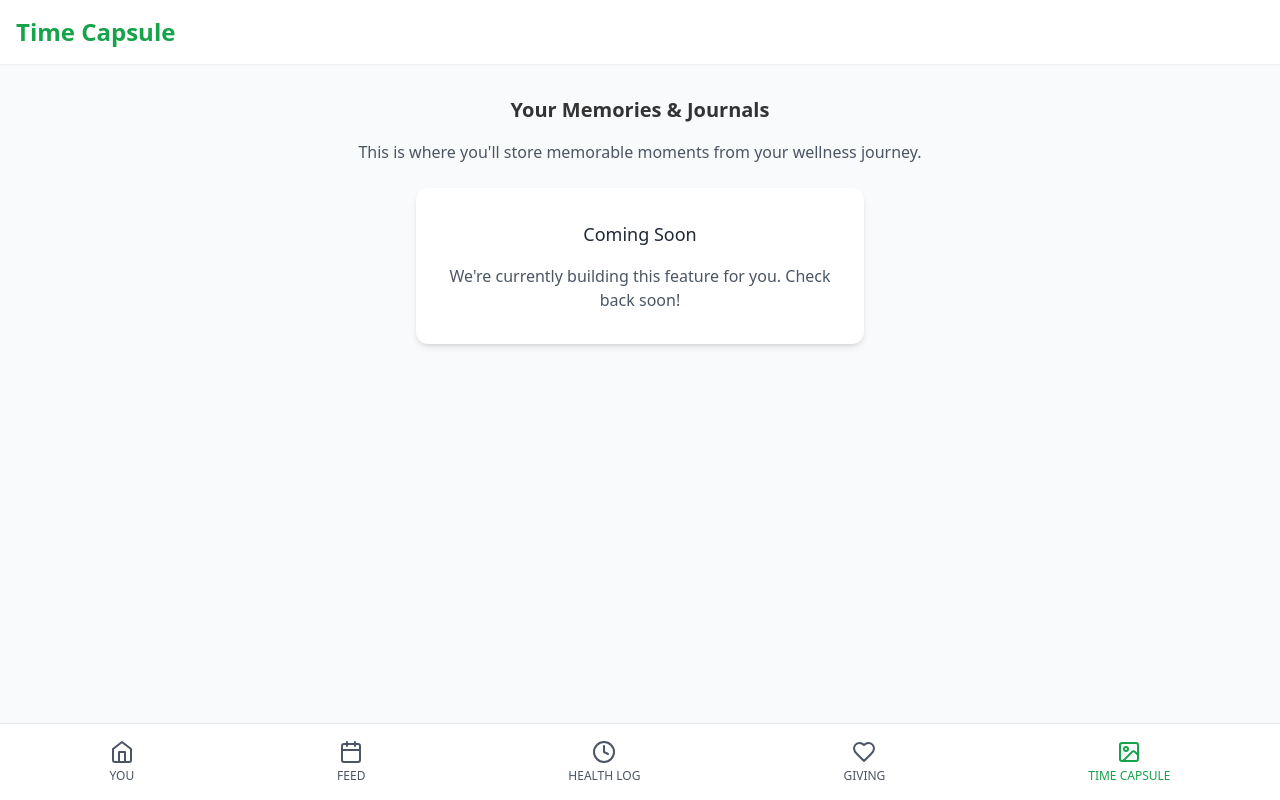
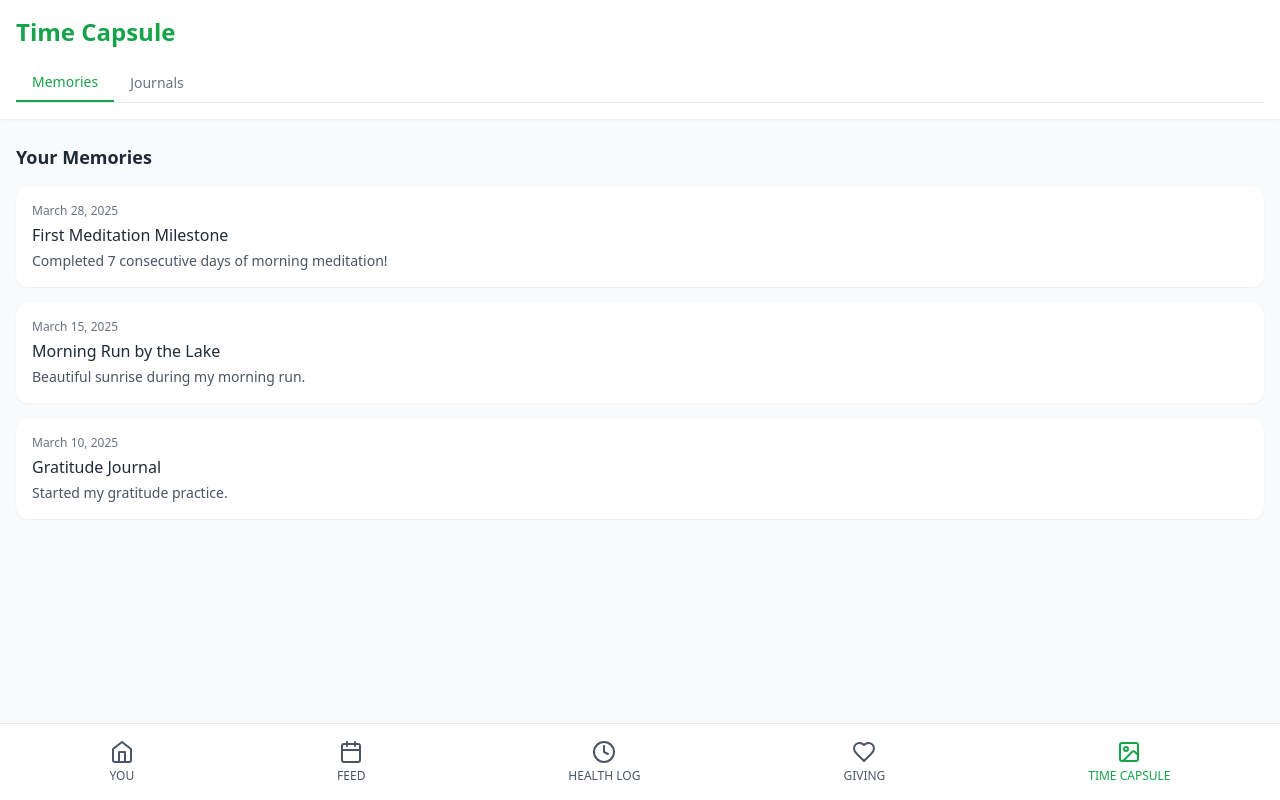
Before and after one commit to TheSamanthaWilliams/you-wellness-app, a Next.js app: page /time-capsule in a window 1280 px wide. Built offline with nearby package versions, Linux system fonts and the light colour scheme.

Commit message:
Update page.js

```diff
--- a/app/time-capsule/page.js
+++ b/app/time-capsule/page.js
@@ -1,29 +1,92 @@
 "use client";
 
-import React from 'react';
+import React, { useState } from 'react';
 import BottomNav from '../components/BottomNav';
 
 export default function TimeCapsule() {
+  const [activeTab, setActiveTab] = useState('memories');
+
+  // Simple memory entries without complex syntax
+  const memoryEntries = [
+    {
+      id: 1,
+      date: "March 28, 2025",
+      title: "First Meditation Milestone",
+      description: "Completed 7 consecutive days of morning meditation!",
+      category: "mind"
+    },
+    {
+      id: 2,
+      date: "March 15, 2025",
+      title: "Morning Run by the Lake",
+      description: "Beautiful sunrise during my morning run.",
+      category: "body"
+    },
+    {
+      id: 3,
+      date: "March 10, 2025",
+      title: "Gratitude Journal",
+      description: "Started my gratitude practice.",
+      category: "spirit"
+    }
+  ];
+
   return (
     <div className="min-h-screen bg-gray-50 pb-20">
       <header className="bg-white shadow-sm">
         <div className="container mx-auto px-4 py-4">
           <h1 className="text-2xl font-bold text-green-600">Time Capsule</h1>
+
+          <div className="flex border-b border-gray-200 mt-4">
+            <button
+              className={`py-2 px-4 font-medium text-sm ${
+                activeTab === 'memories'
+                  ? 'border-b-2 border-green-600 text-green-600'
+                  : 'text-gray-500'
+              }`}
+              onClick={() => setActiveTab('memories')}
+            >
+              Memories
+            </button>
+            <button
+              className={`py-2 px-4 font-medium text-sm ${
+                activeTab === 'journals'
+                  ? 'border-b-2 border-green-600 text-green-600'
+                  : 'text-gray-500'
+              }`}
+              onClick={() => setActiveTab('journals')}
+            >
+              Journals
+            </button>
+          </div>
         </div>
       </header>
 
-      <main className="container mx-auto px-4 py-8 text-center">
-        <h2 className="text-xl font-semibold mb-4">Your Memories & Journals</h2>
-        <p className="text-gray-600 mb-6">
-          This is where you'll store memorable moments from your wellness journey.
-        </p>
+      <main className="container mx-auto px-4 py-6">
+        {activeTab === 'memories' && (
+          <div>
+            <h2 className="text-lg font-semibold text-gray-800 mb-4">Your Memories</h2>
 
-        <div className="bg-white rounded-xl shadow-md p-8 max-w-md mx-auto">
-          <h3 className="text-lg font-medium text-gray-800 mb-4">Coming Soon</h3>
-          <p className="text-gray-600">
-            We're currently building this feature for you. Check back soon!
-          </p>
-        </div>
+            <div className="space-y-4">
+              {memoryEntries.map((memory) => (
+                <div key={memory.id} className="bg-white rounded-xl shadow-sm p-4">
+                  <div className="text-xs text-gray-500 mb-1">{memory.date}</div>
+                  <h3 className="font-medium text-gray-800 mb-1">{memory.title}</h3>
+                  <p className="text-sm text-gray-600">{memory.description}</p>
+                </div>
+              ))}
+            </div>
+          </div>
+        )}
+
+        {activeTab === 'journals' && (
+          <div className="text-center py-12">
+            <h3 className="text-lg font-medium text-gray-800 mb-2">Journal Coming Soon</h3>
+            <p className="text-gray-500 max-w-xs mx-auto">
+              We are still building this feature. Check back soon!
+            </p>
+          </div>
+        )}
       </main>
 
       <BottomNav />
```
